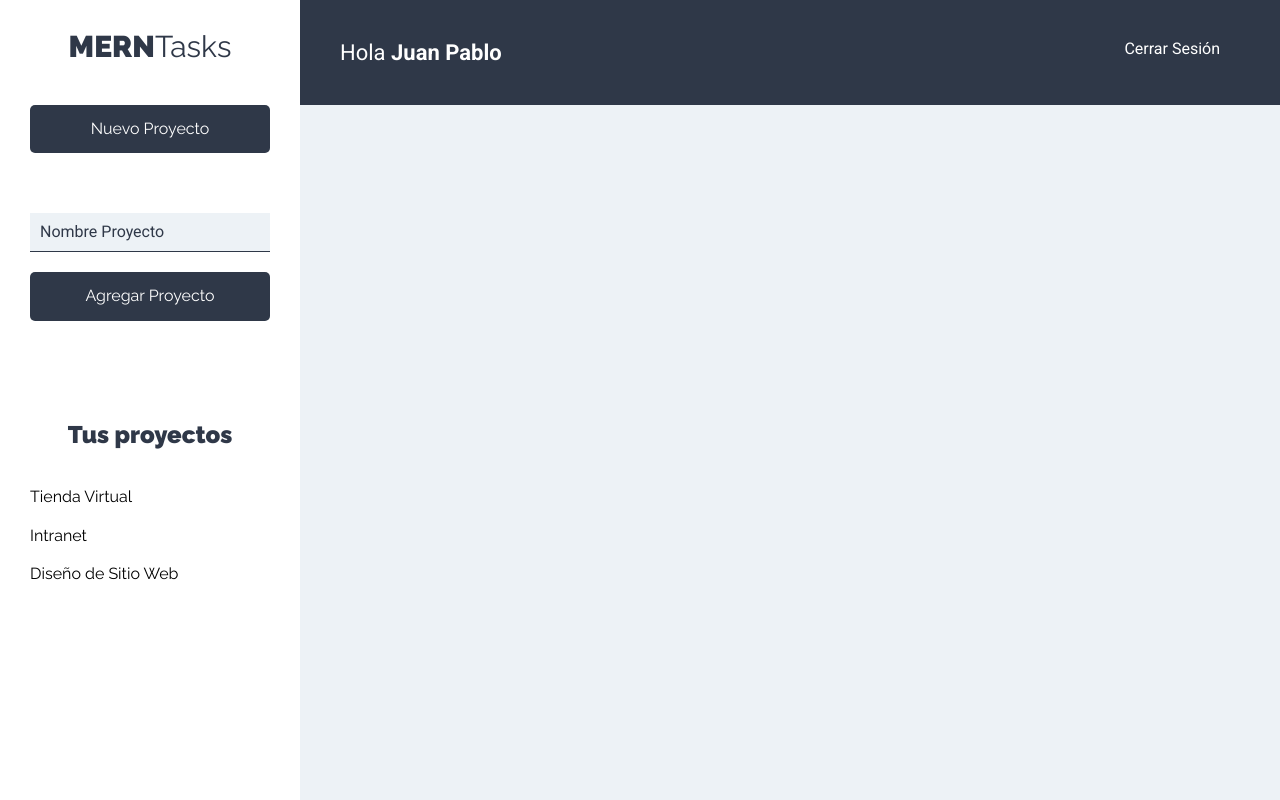
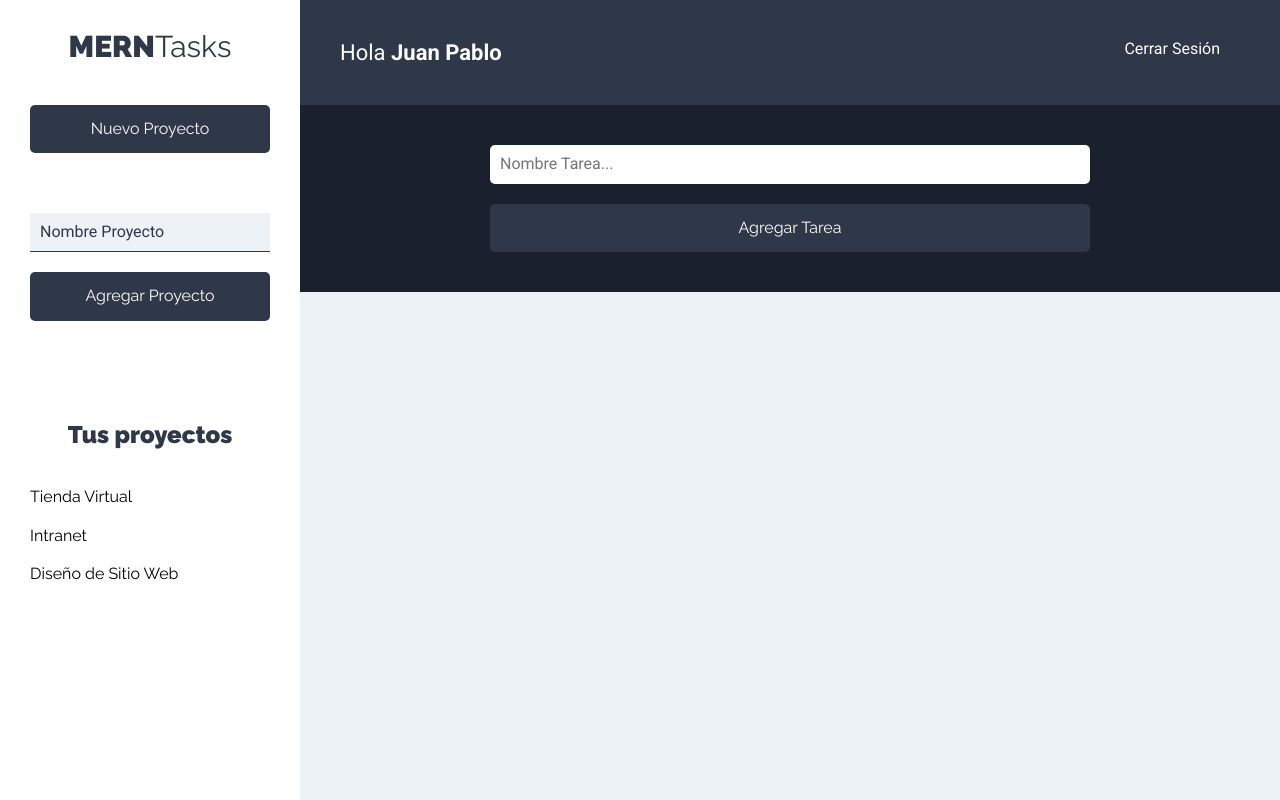
Before and after one commit to jplozada/Administrador_de_Proyectos_Cliente, a React (Create React App) app: page /proyectos in a window 1280 px wide. Built offline with nearby package versions, Linux system fonts and the light colour scheme.

Commit message:
FormTarea component created

```diff
--- a/src/components/proyectos/Proyectos.js
+++ b/src/components/proyectos/Proyectos.js
@@ -1,6 +1,7 @@
 import React from 'react';
 import Sidebar from '../layout/Sidebar';
 import Barra from '../layout/Barra';
+import FormTarea from '../tareas/FormTarea';
 
 const Proyectos = () => {
     return (
@@ -9,6 +10,7 @@
             <div className="seccion-principal">
                 <Barra/>
                 <main>
+                    <FormTarea/>
                     <div className="contenedor-tareas">
 
                     </div>
--- a/src/components/tareas/FormTarea.js
+++ b/src/components/tareas/FormTarea.js
@@ -1 +1,27 @@
 import React from 'react';
+
+const FormTarea = () => {
+    return (
+        <div className="formulario">
+            <form>
+                <div className="contenedor-input">
+                    <input
+                        type="text"
+                        className="input-text"
+                        placeholder="Nombre Tarea..."
+                        name="nombre"
+                    />
+                </div>
+                <div className="contenedor-input">
+                    <input
+                        type="submit"
+                        className="btn btn-primario btn-submit btn-block"
+                        value="Agregar Tarea"
+                    />
+                </div>
+            </form>
+        </div>
+    );
+}
+
+export default FormTarea;
```
